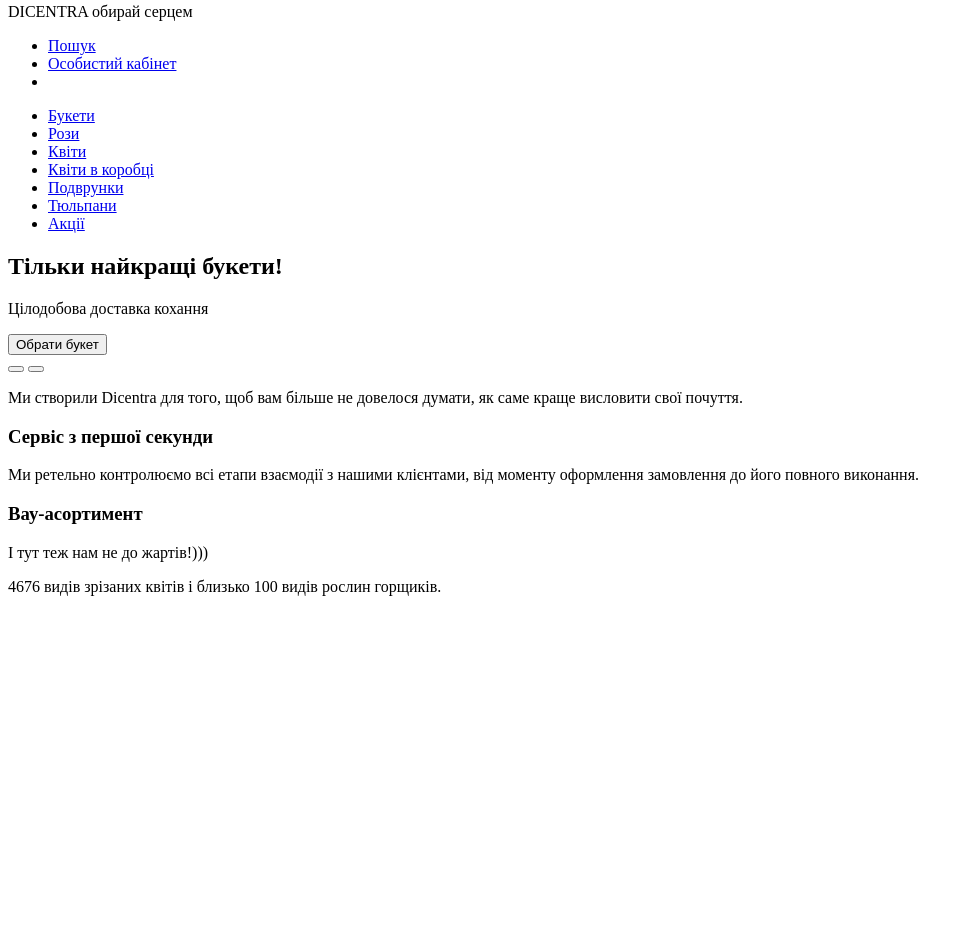
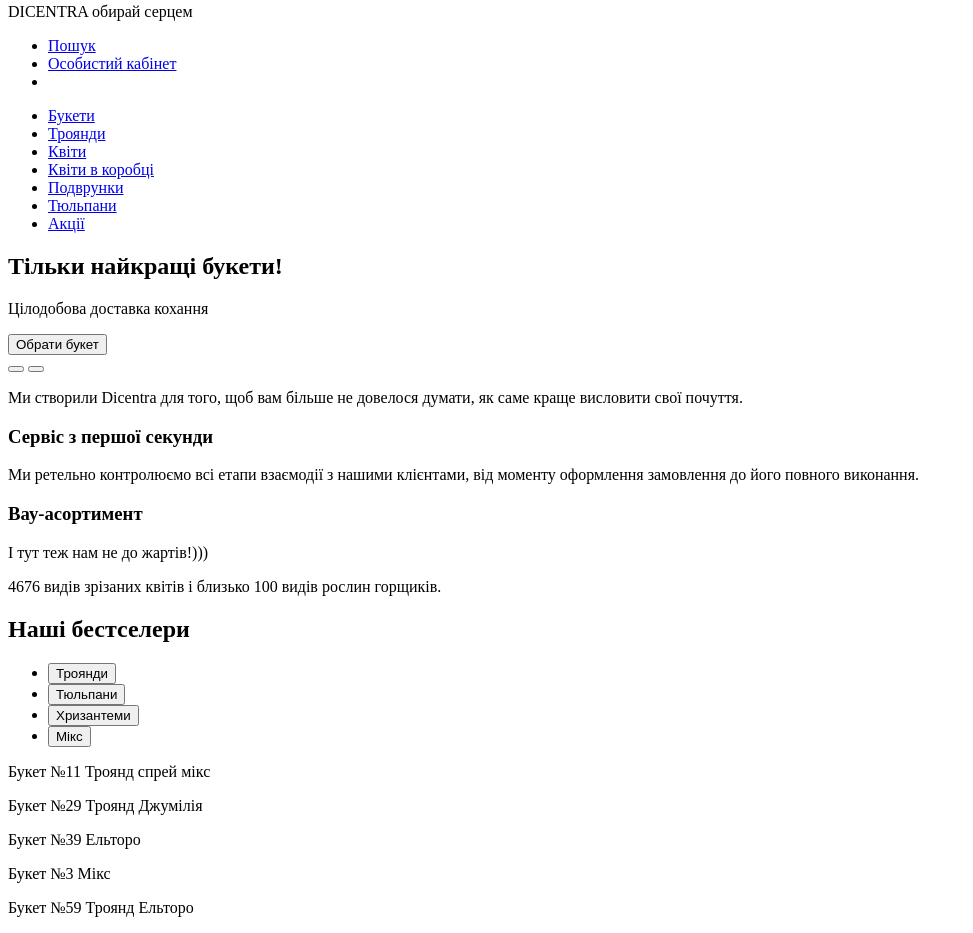
Before and after one commit to NataliaKonoz/Online-flower-shop, a plain HTML site: page index.html in a window 1280 px wide. Shown: the part 277-1210 px from the top of the page, without its empty margins (0-973 px from the left). Before the commit the page ends 889 px from the top, so only its background shows below. Drawn offline with Linux system fonts and the light colour scheme.

Commit message:
Add bestsellers section with buttons for flower categories and articles for featured bouquets.

```diff
--- a/index.html
+++ b/index.html
@@ -52,7 +52,7 @@
       <nav aria-label="Меню товарів">
         <ul>
           <li><a href="#">Букети</a></li>
-          <li><a href="#">Рози</a></li>
+          <li><a href="#">Троянди</a></li>
           <li><a href="#">Квіти</a></li>
           <li><a href="#">Квіти в коробці</a></li>
           <li><a href="#">Подврунки</a></li>
@@ -79,7 +79,6 @@
           Ми створили Dicentra для того, щоб вам більше не довелося думати, як
           саме краще висловити свої почуття.
         </p>
-        <!-- First blog article -->
         <article>
           <h3>Сервіс з першої секунди</h3>
           <p>
@@ -87,13 +86,37 @@
             моменту оформлення замовлення до його повного виконання.
           </p>
         </article>
-        <!-- Second blog article -->
         <article>
           <h3>Вау-асортимент</h3>
           <p>І тут теж нам не до жартів!&#x29;&#x29;&#x29;</p>
           <p>4676 видів зрізаних квітів і близько 100 видів рослин горщиків.</p>
         </article>
       </section>
+      <!--Bestsellers section -->
+      <section>
+        <h2>Наші бестселери</h2>
+        <ul>
+          <li><button type="button">Троянди</button></li>
+          <li><button type="button">Тюльпани</button></li>
+          <li><button type="button">Хризантеми</button></li>
+          <li><button type="button">Мікс</button></li>
+        </ul>
+        <article>
+          <p>Букет №11 Троянд спрей мікс</p>
+        </article>
+        <article>
+          <p>Букет №29 Троянд Джумілія</p>
+        </article>
+        <article>
+          <p>Букет №39 Ельторо</p>
+        </article>
+        <article>
+          <p>Букет №3 Мікс</p>
+        </article>
+        <article>
+          <p>Букет №59 Троянд Ельторо</p>
+        </article>
+      </section>
     </main>
   </body>
 </html>
```
